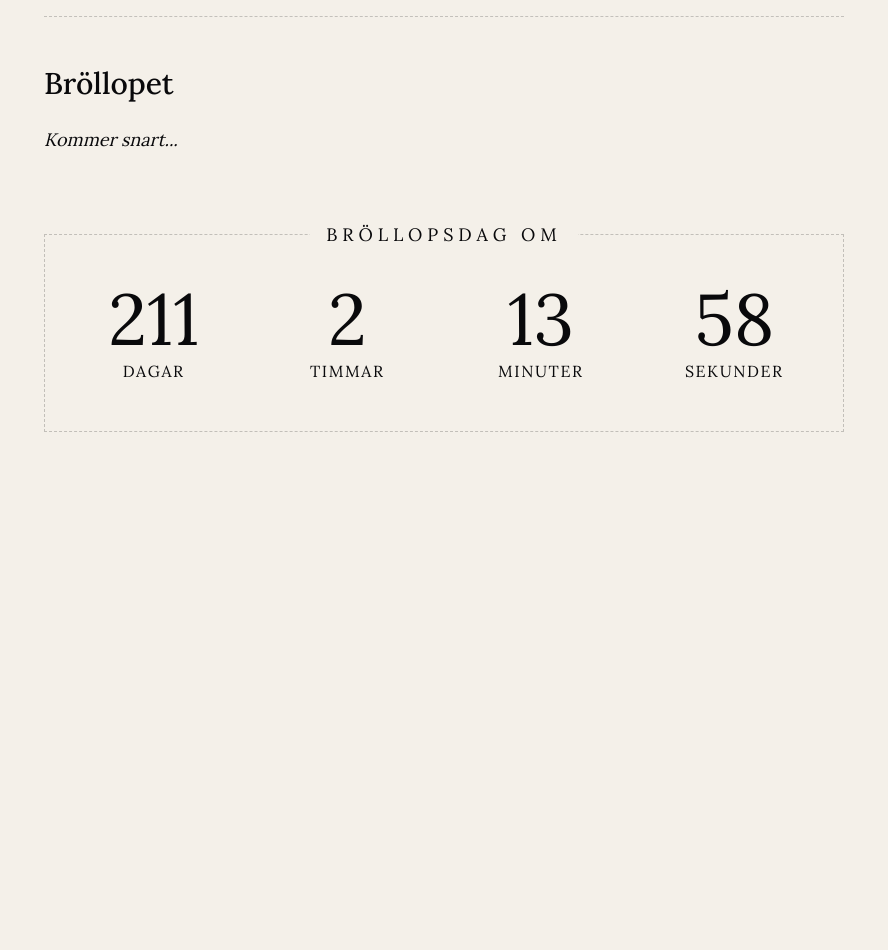
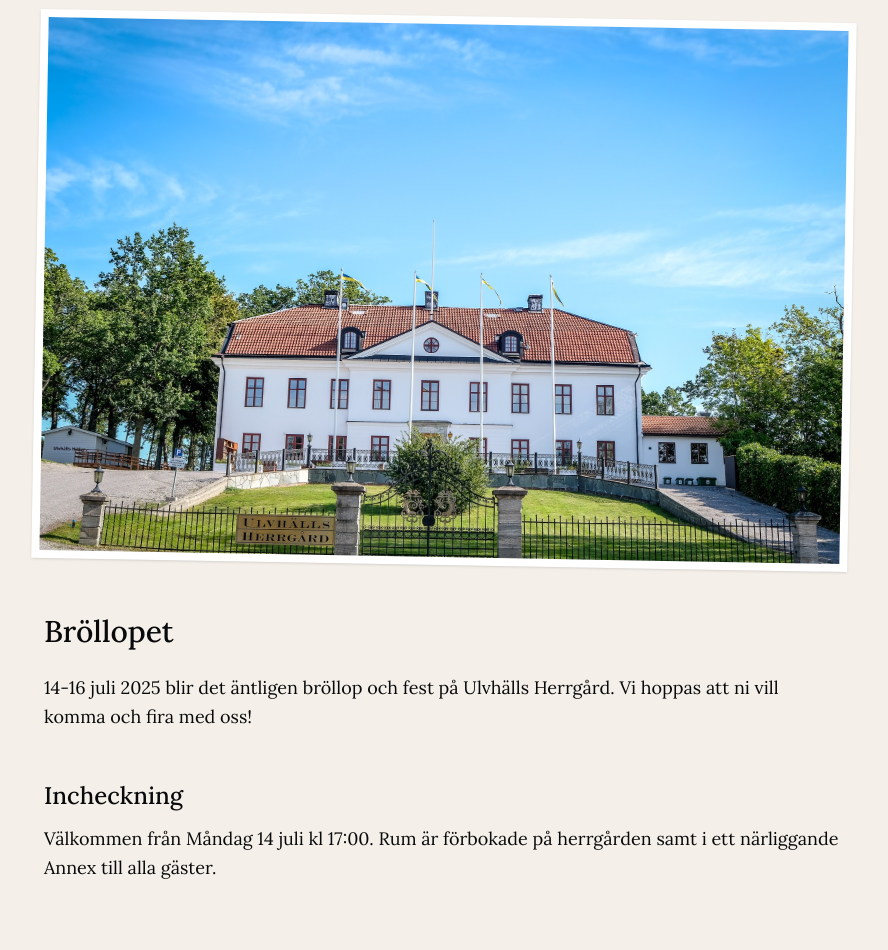
Before and after one commit to simonwallstrom/angelicaochnils, a Next.js app: page /brollopet in a window 1280 px wide. Shown: the part 280-1230 px from the top of the page, without its empty margins (196-1084 px from the left). Before the commit the page ends 808 px from the top, so only its background shows below. Built offline with nearby package versions, Linux system fonts and the light colour scheme.

Commit message:
Started on the wedding page

```diff
--- a/src/app/brollopet/page.tsx
+++ b/src/app/brollopet/page.tsx
@@ -1,9 +1,22 @@
+import Image from 'next/image'
+
 export default function Page() {
   return (
-    <div className="border-t border-dashed border-black/20">
+    <div className="">
+      <div className="-mx-2 rotate-1 bg-white p-2 shadow">
+        <Image priority src="/ulvhall.jpg" width={2048} height={1365} alt="Angelica och Nils" />
+      </div>
       <div className="">
         <h1 className="mt-6 text-3xl font-medium sm:mt-12">Bröllopet</h1>
-        <p className="mt-4 leading-relaxed italic sm:mt-6">Kommer snart...</p>
+        <p className="mt-4 leading-relaxed sm:mt-6">
+          14-16 juli 2025 blir det äntligen bröllop och fest på Ulvhälls Herrgård. Vi hoppas att ni
+          vill komma och fira med oss!
+        </p>
+        <h2 className="mt-6 text-2xl font-medium sm:mt-12">Incheckning</h2>
+        <p className="mt-3 leading-relaxed">
+          Välkommen från Måndag 14 juli kl 17:00. Rum är förbokade på herrgården samt i ett
+          närliggande Annex till alla gäster.
+        </p>
       </div>
     </div>
   )
```
Also changed, not shown: public/ulvhall.jpg (added).
